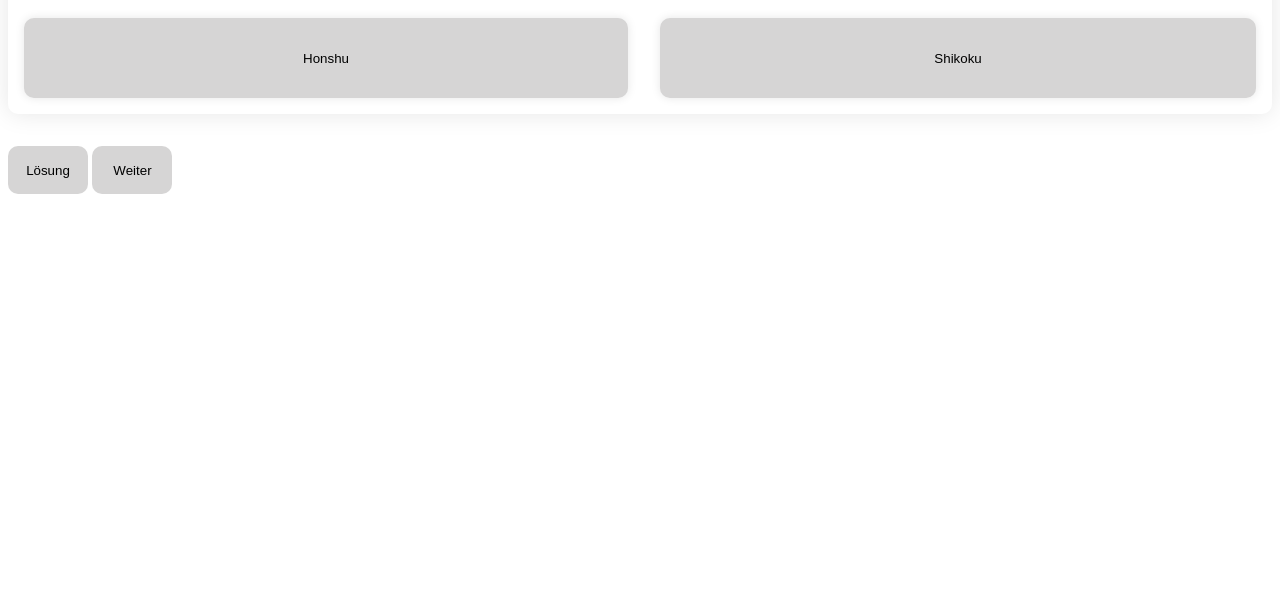
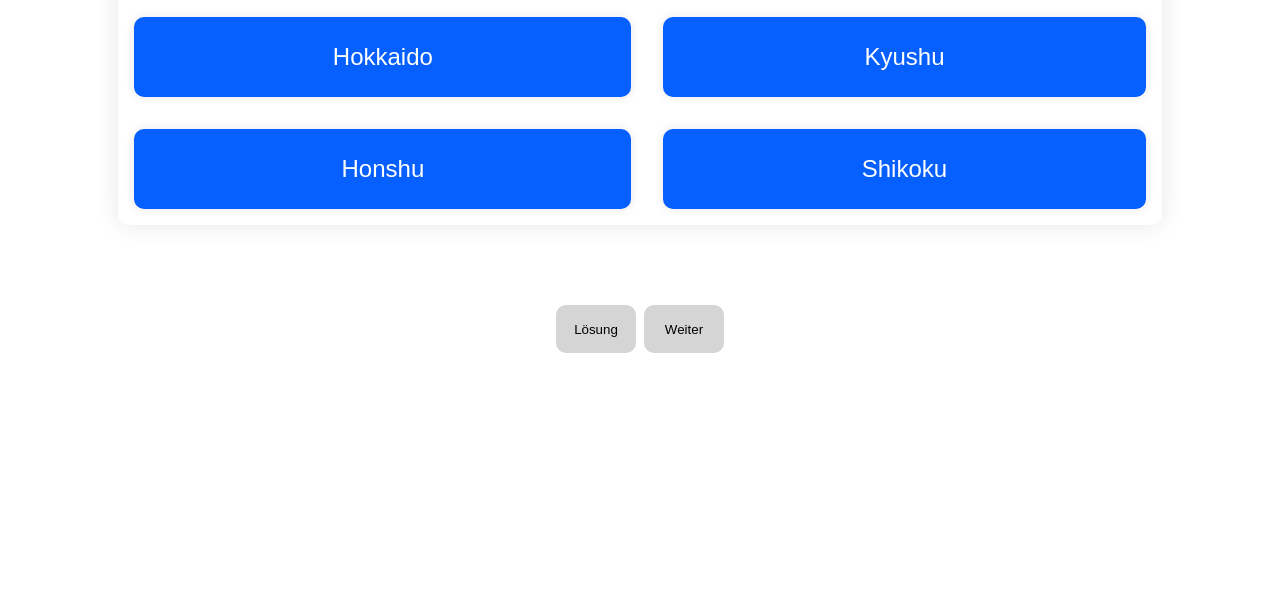
Before and after one commit to Schokett/QuizApp-Typscript, a plain HTML site: page index.html in a window 1280 px wide. Shown: the part 205-800 px from the top of the page. Drawn offline with Linux system fonts and the light colour scheme.

Commit message:
little bit styling added

```diff
--- a/index.css
+++ b/index.css
@@ -1,13 +1,22 @@
 body {
   font-family: Helvetica;
 }
+#display-question {
+  display: flex;
+  flex-direction: column;
+  justify-content: center;
+  align-items: center;
+  margin: 4rem auto;
+}
 .question {
+  width: 80%;
   border-radius: 10px;
   box-shadow: #0000001a 0 0 24px;
   padding: 1rem;
 }
 .question-title {
   font-size: 3rem;
+  text-align: center;
 }
 .question-answers {
   padding-top: 2rem;
@@ -16,6 +25,9 @@ body {
   gap: 2rem;
 }
 .answer {
+  font-size: 1.5rem;
+  color: white;
+  background-color: #065fff;
   box-shadow: #0000001a 0 0 10px;
   height: 5rem;
 }
@@ -34,7 +46,11 @@ button:hover {
   filter: brightness(90%);
 }
 .footer {
-  padding-top: 2rem;
+  display: flex;
+  justify-content: center;
+  gap: 0.5rem;
+  align-items: center;
+  padding-top: 1rem;
 }
 .footer > button {
   height: 3rem;
```
